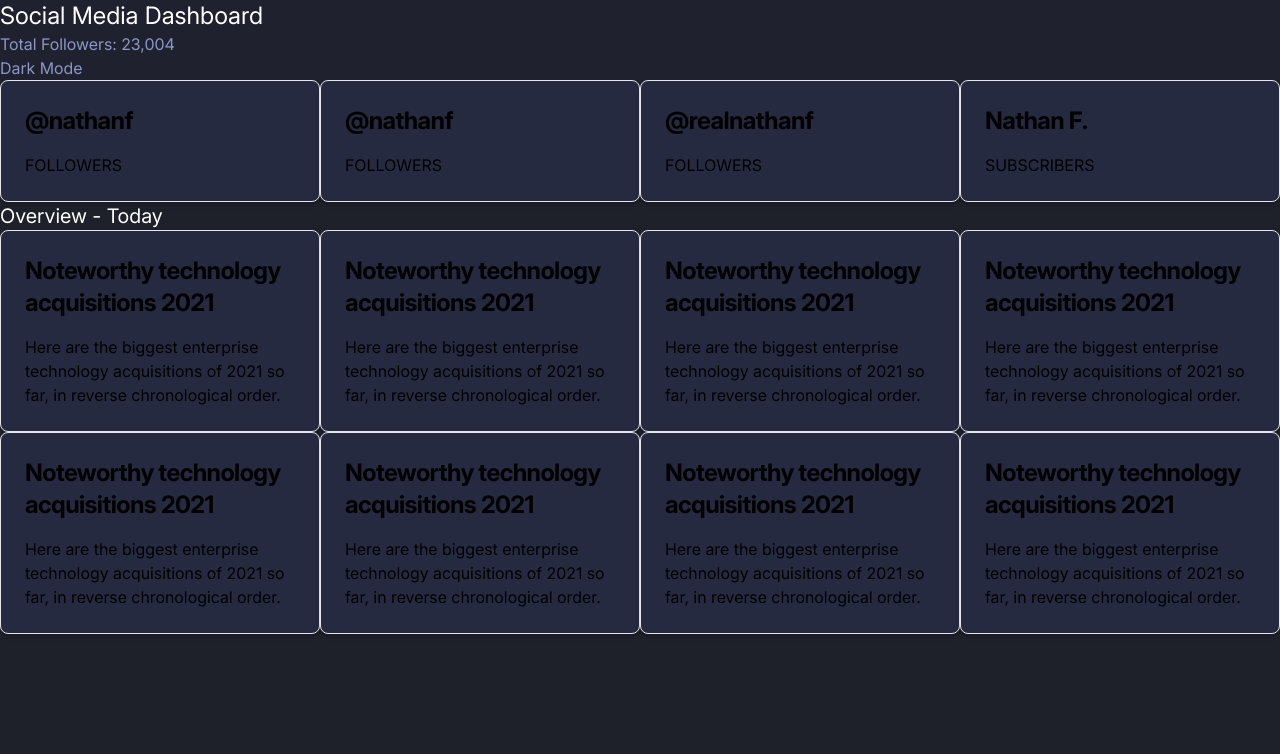
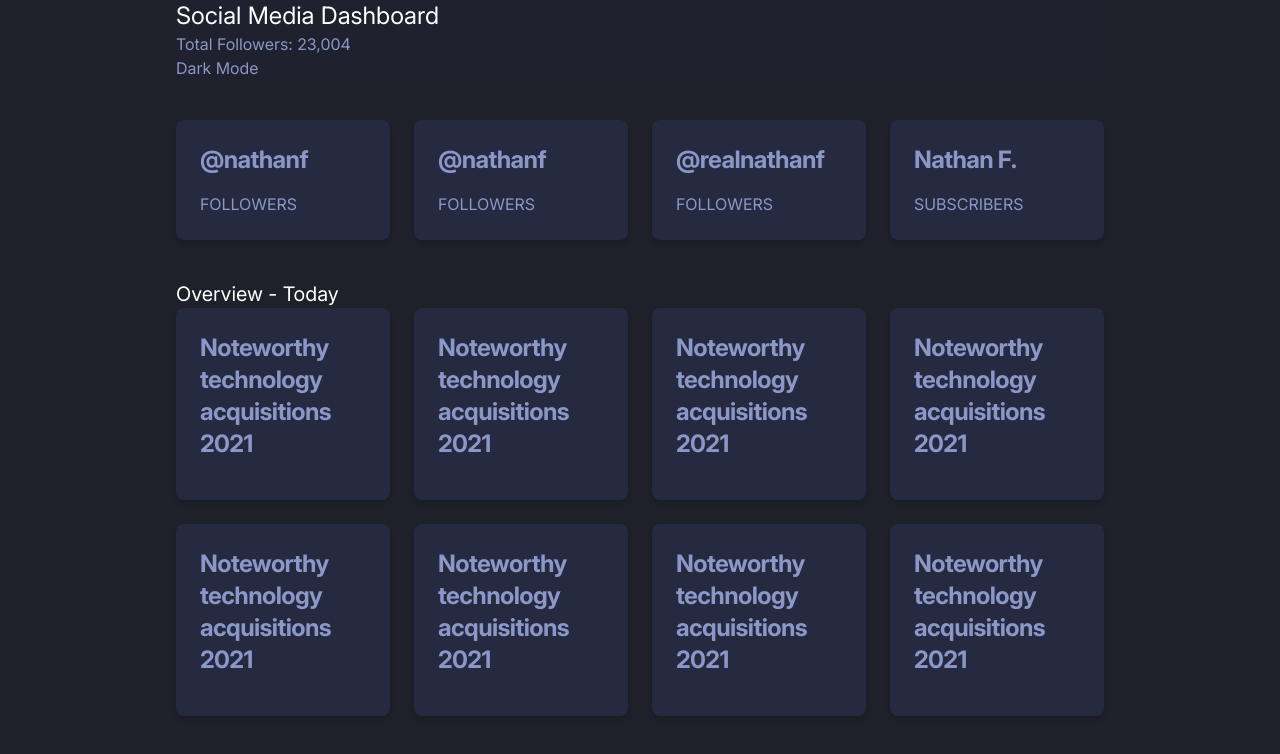
Before and after one commit to Kass-S/social-media-dash, a React (Vite) app: page / in a window 1280 px wide. Shown: the top 754 px of the page. Built offline with nearby package versions, Linux system fonts and the light colour scheme.

Commit message:
altered spacing

```diff
--- a/src/components/SocialDashDark.jsx
+++ b/src/components/SocialDashDark.jsx
@@ -5,122 +5,120 @@ const SocialDashDark = () => {
 
   return (
     <div className='dark-bg h-[100vh]'>
-        <div className='dark-top-bg'>
+        <div className='dark-top-bg mx-44'>
             <p className='text-white text-2xl'>Social Media Dashboard</p>
             <p className='dark-text'>Total Followers: 23,004</p>
             <p className='dark-text'>Dark Mode</p>
         </div>
 
-        <div className='grid grid-cols-4'>
-            <Card className="max-w-sm dark-card-bg">
-                <h5 className="text-2xl font-bold tracking-tight ">
+        <div className='grid grid-cols-4 mx-44 gap-6 my-10'>
+            <Card className="max-w-sm dark-card-bg border-none">
+                <h5 className="text-2xl font-bold tracking-tight dark-text">
                     @nathanf
                 </h5>
-                <p className="font-normal ">
+                <p className="font-normal dark-text">
                     FOLLOWERS
                 </p>
             </Card>
 
-            <Card className="max-w-sm dark-card-bg">
-                <h5 className="text-2xl font-bold tracking-tight ">
+            <Card className="max-w-sm dark-card-bg border-none">
+                <h5 className="text-2xl font-bold tracking-tight dark-text">
                     @nathanf
                 </h5>
-                <p className="font-normal ">
+                <p className="font-normal dark-text">
                     FOLLOWERS
                 </p>
             </Card>
 
-            <Card className="max-w-sm dark-card-bg">
-                <h5 className="text-2xl font-bold tracking-tight ">
+            <Card className="max-w-sm dark-card-bg border-none">
+                <h5 className="text-2xl font-bold tracking-tight dark-text">
                     @realnathanf
                 </h5>
-                <p className="font-normal ">
+                <p className="font-normal dark-text">
                     FOLLOWERS
                 </p>
             </Card>
 
-            <Card className="max-w-sm dark-card-bg">
-                <h5 className="text-2xl font-bold tracking-tight ">
+            <Card className="max-w-sm dark-card-bg border-none">
+                <h5 className="text-2xl font-bold tracking-tight dark-text">
                     Nathan F.
                 </h5>
-                <p className="font-normal ">
+                <p className="font-normal dark-text">
                     SUBSCRIBERS
                 </p>
             </Card>
         </div>
 
-        <p className='text-xl text-white'>Overview - Today</p>
+        <p className='text-xl text-white mx-44'>Overview - Today</p>
 
-        <div className='grid grid-cols-4'>
-            <Card className="max-w-sm dark-card-bg">
-                <h5 className="text-2xl font-bold tracking-tight ">
+        <div className='grid grid-cols-4 gap-6 mx-44'>
+            <Card className="max-w-sm dark-card-bg border-none">
+                <h5 className="text-2xl font-bold tracking-tight dark-text">
                     Noteworthy technology acquisitions 2021
                 </h5>
                 <p className="font-normal ">
-                    Here are the biggest enterprise technology acquisitions of 2021 so far, in reverse chronological order.
+
                 </p>
             </Card>
 
-            <Card className="max-w-sm dark-card-bg">
-                <h5 className="text-2xl font-bold tracking-tight ">
+            <Card className="max-w-sm dark-card-bg border-none">
+                <h5 className="text-2xl font-bold tracking-tight dark-text">
                     Noteworthy technology acquisitions 2021
                 </h5>
                 <p className="font-normal ">
-                    Here are the biggest enterprise technology acquisitions of 2021 so far, in reverse chronological order.
                 </p>
             </Card>
 
-            <Card className="max-w-sm dark-card-bg">
-                <h5 className="text-2xl font-bold tracking-tight ">
+            <Card className="max-w-sm dark-card-bg border-none">
+                <h5 className="text-2xl font-bold tracking-tight dark-text">
                     Noteworthy technology acquisitions 2021
                 </h5>
                 <p className="font-normal ">
-                    Here are the biggest enterprise technology acquisitions of 2021 so far, in reverse chronological order.
                 </p>
             </Card>
 
-            <Card className="max-w-sm dark-card-bg">
-                <h5 className="text-2xl font-bold tracking-tight ">
+            <Card className="max-w-sm dark-card-bg border-none">
+                <h5 className="text-2xl font-bold tracking-tight dark-text">
                     Noteworthy technology acquisitions 2021
                 </h5>
                 <p className="font-normal ">
-                    Here are the biggest enterprise technology acquisitions of 2021 so far, in reverse chronological order.
+
                 </p>
             </Card>
 
-            <Card className="max-w-sm dark-card-bg">
-                <h5 className="text-2xl font-bold tracking-tight ">
+            <Card className="max-w-sm dark-card-bg border-none">
+                <h5 className="text-2xl font-bold tracking-tight dark-text">
                     Noteworthy technology acquisitions 2021
                 </h5>
                 <p className="font-normal ">
-                    Here are the biggest enterprise technology acquisitions of 2021 so far, in reverse chronological order.
+
                 </p>
             </Card>
 
-            <Card className="max-w-sm dark-card-bg">
-                <h5 className="text-2xl font-bold tracking-tight ">
+            <Card className="max-w-sm dark-card-bg border-none">
+                <h5 className="text-2xl font-bold tracking-tight dark-text">
                     Noteworthy technology acquisitions 2021
                 </h5>
                 <p className="font-normal ">
-                    Here are the biggest enterprise technology acquisitions of 2021 so far, in reverse chronological order.
+
                 </p>
             </Card>
 
-            <Card className="max-w-sm dark-card-bg">
-                <h5 className="text-2xl font-bold tracking-tight ">
+            <Card className="max-w-sm dark-card-bg border-none">
+                <h5 className="text-2xl font-bold tracking-tight dark-text">
                     Noteworthy technology acquisitions 2021
                 </h5>
                 <p className="font-normal ">
-                    Here are the biggest enterprise technology acquisitions of 2021 so far, in reverse chronological order.
+
                 </p>
             </Card>
 
-            <Card className="max-w-sm dark-card-bg">
-                <h5 className="text-2xl font-bold tracking-tight ">
+            <Card className="max-w-sm dark-card-bg border-none">
+                <h5 className="text-2xl font-bold tracking-tight dark-text">
                     Noteworthy technology acquisitions 2021
                 </h5>
                 <p className="font-normal ">
-                    Here are the biggest enterprise technology acquisitions of 2021 so far, in reverse chronological order.
+
                 </p>
             </Card>
         </div>
```
Lines whose indentation alone changed are shown as unchanged.
